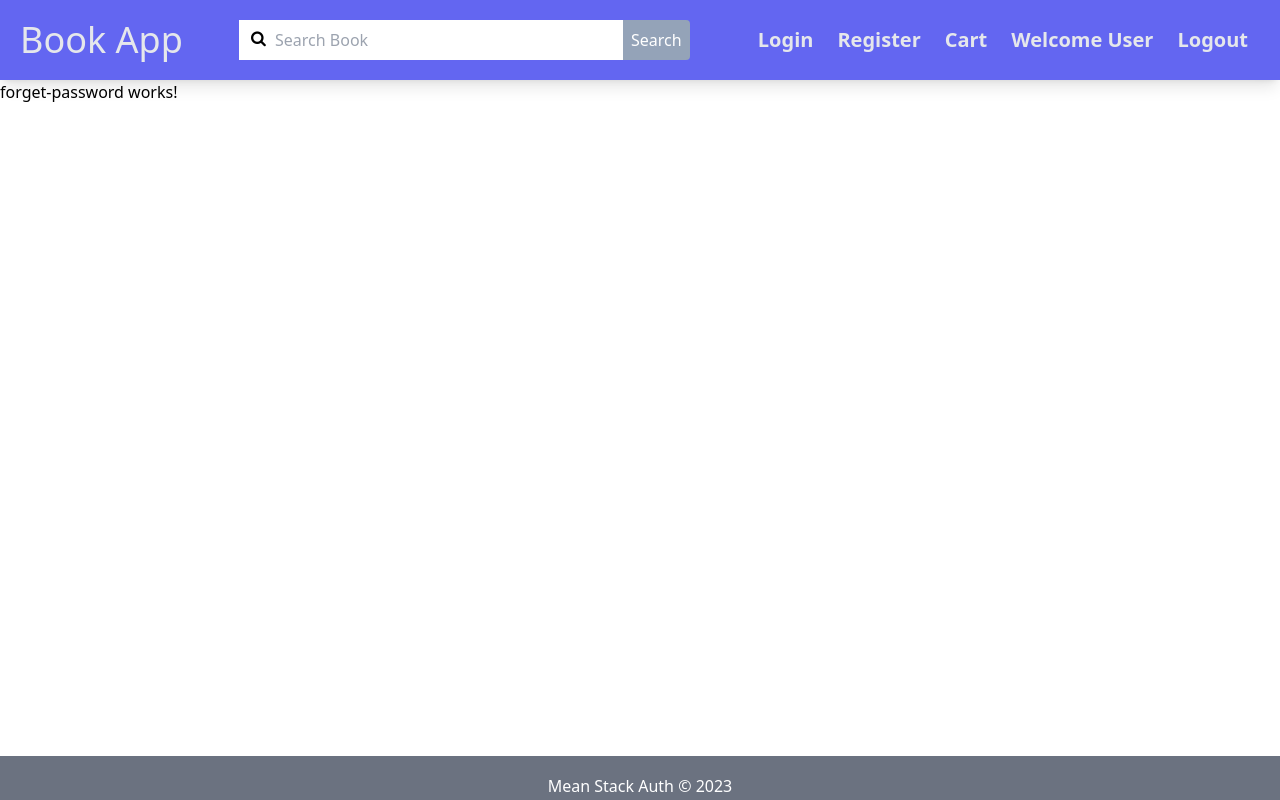
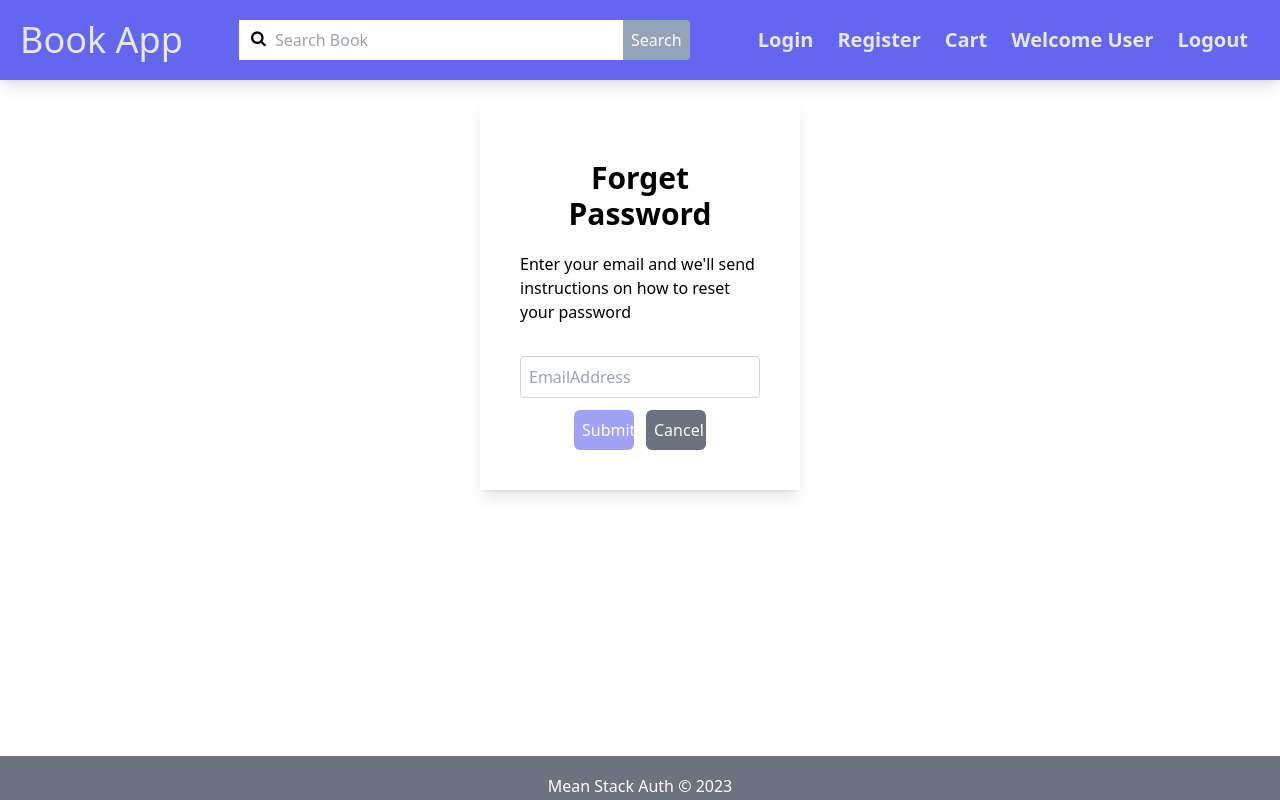
Before and after one commit to nithinshibu/MEAN_APP, an Angular app in the folder client/: page /forget-password in a window 1280 px wide. Built offline with nearby package versions, Linux system fonts and the light colour scheme.

Commit message:
Added the forget password initial code

```diff
--- a/client/src/app/pages/forget-password/forget-password.component.html
+++ b/client/src/app/pages/forget-password/forget-password.component.html
@@ -1 +1,50 @@
-<p>forget-password works!</p>
+<div class="lg:w-3/12 mt-5 p-10 shadow-lg mx-auto">
+  <h3 class="text-3xl text-center font-semibold py-5">Forget Password</h3>
+  <form [formGroup]="forgetForm" class="flex flex-col">
+    <span class="mb-4"
+      >Enter your email and we'll send instructions on how to reset your
+      password</span
+    >
+    <div class="flex flex-col mt-4 mb-1">
+      <input
+        class="p-2 border border-gray-300 rounded"
+        type="email"
+        placeholder="EmailAddress"
+        formControlName="email"
+      />
+      <span
+        *ngIf="
+          forgetForm.hasError('required', 'email') &&
+          forgetForm.controls['email'].dirty
+        "
+        class="text-red-500"
+        >*Email is required</span
+      >
+      <span
+        *ngIf="
+          forgetForm.hasError('email', 'email') &&
+          forgetForm.controls['email'].dirty
+        "
+        class="text-red-500"
+        >*Email is invalid</span
+      >
+    </div>
+
+    <div class="mt-2 flex justify-center items-center">
+      <button
+        class="bg-indigo-500 w-1/4 mr-3 p-2 rounded-md text-gray-50"
+        (click)="submit()"
+        [disabled]="forgetForm.invalid"
+        [class.disabled]="forgetForm.invalid"
+      >
+        Submit
+      </button>
+      <button
+        routerlink="/login"
+        class="bg-gray-500 w-1/4 p-2 rounded-md text-gray-50"
+      >
+        Cancel
+      </button>
+    </div>
+  </form>
+</div>
--- a/client/src/app/pages/forget-password/forget-password.component.ts
+++ b/client/src/app/pages/forget-password/forget-password.component.ts
@@ -1,10 +1,28 @@
-import { Component } from '@angular/core';
+import { CommonModule } from '@angular/common';
+import { Component, OnInit, inject } from '@angular/core';
+import {
+  FormBuilder,
+  FormGroup,
+  ReactiveFormsModule,
+  Validators,
+} from '@angular/forms';
 
 @Component({
   selector: 'app-forget-password',
   standalone: true,
-  imports: [],
+  imports: [CommonModule, ReactiveFormsModule],
   templateUrl: './forget-password.component.html',
   styleUrl: './forget-password.component.scss',
 })
-export default class ForgetPasswordComponent {}
+export default class ForgetPasswordComponent implements OnInit {
+  forgetForm!: FormGroup;
+  fb = inject(FormBuilder);
+  ngOnInit(): void {
+    this.forgetForm = this.fb.group({
+      email: ['', Validators.compose([Validators.required, Validators.email])],
+    });
+  }
+  submit() {
+    console.log(this.forgetForm.value);
+  }
+}
--- a/client/src/app/pages/login/login.component.html
+++ b/client/src/app/pages/login/login.component.html
@@ -51,10 +51,12 @@
       Login
     </button>
   </form>
-  <div class="flex justify-center mt-5">
-    <span>New to BookApp?</span>
+  <div class="flex justify-between mt-5">
+    <a routerLink="/forget-password" class="text-indigo-600 ml-2 cursor-pointer"
+      >Forget Password</a
+    >
     <a routerLink="/register" class="text-indigo-600 ml-2 cursor-pointer"
-      >Register Here</a
+      >Create Account</a
     >
   </div>
 </div>
```
